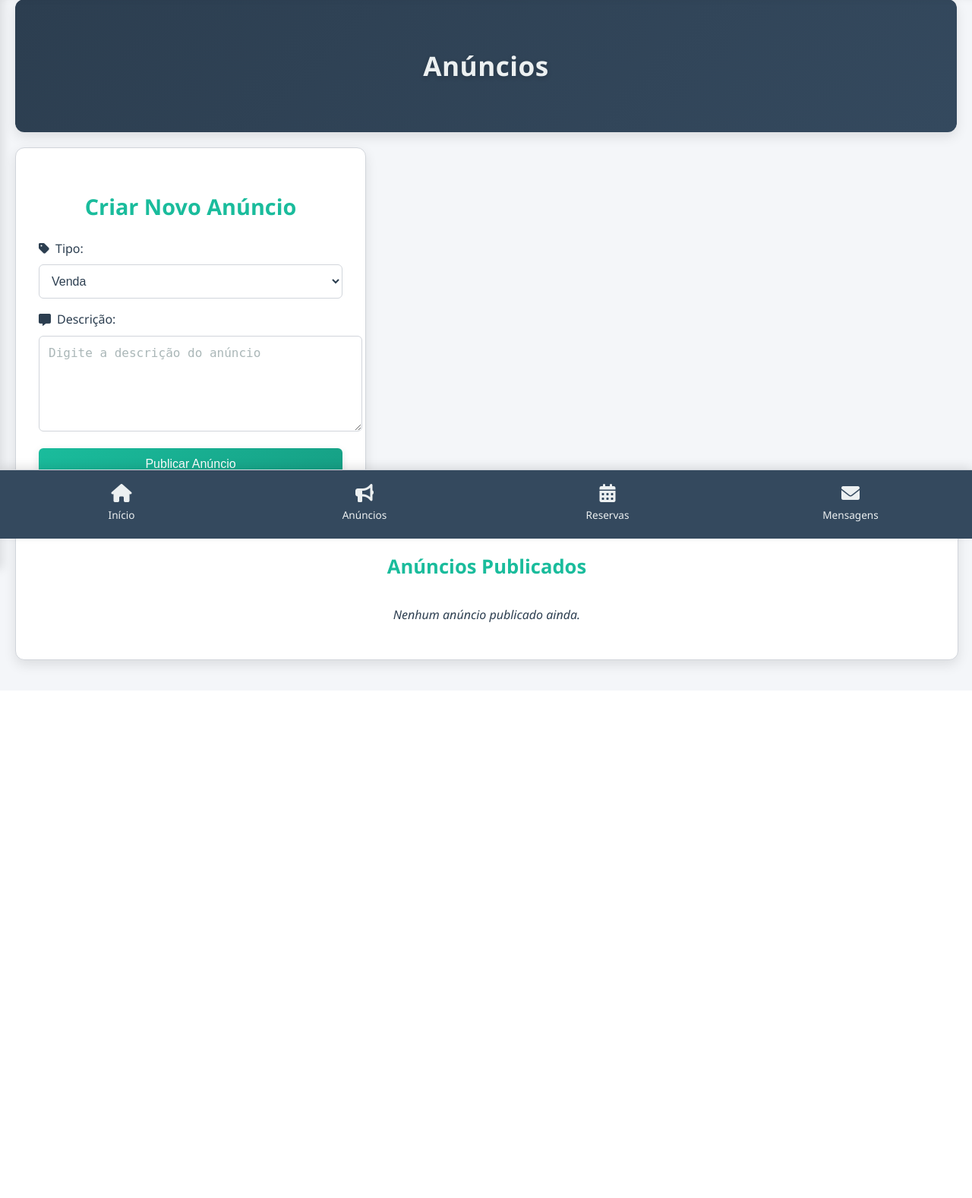
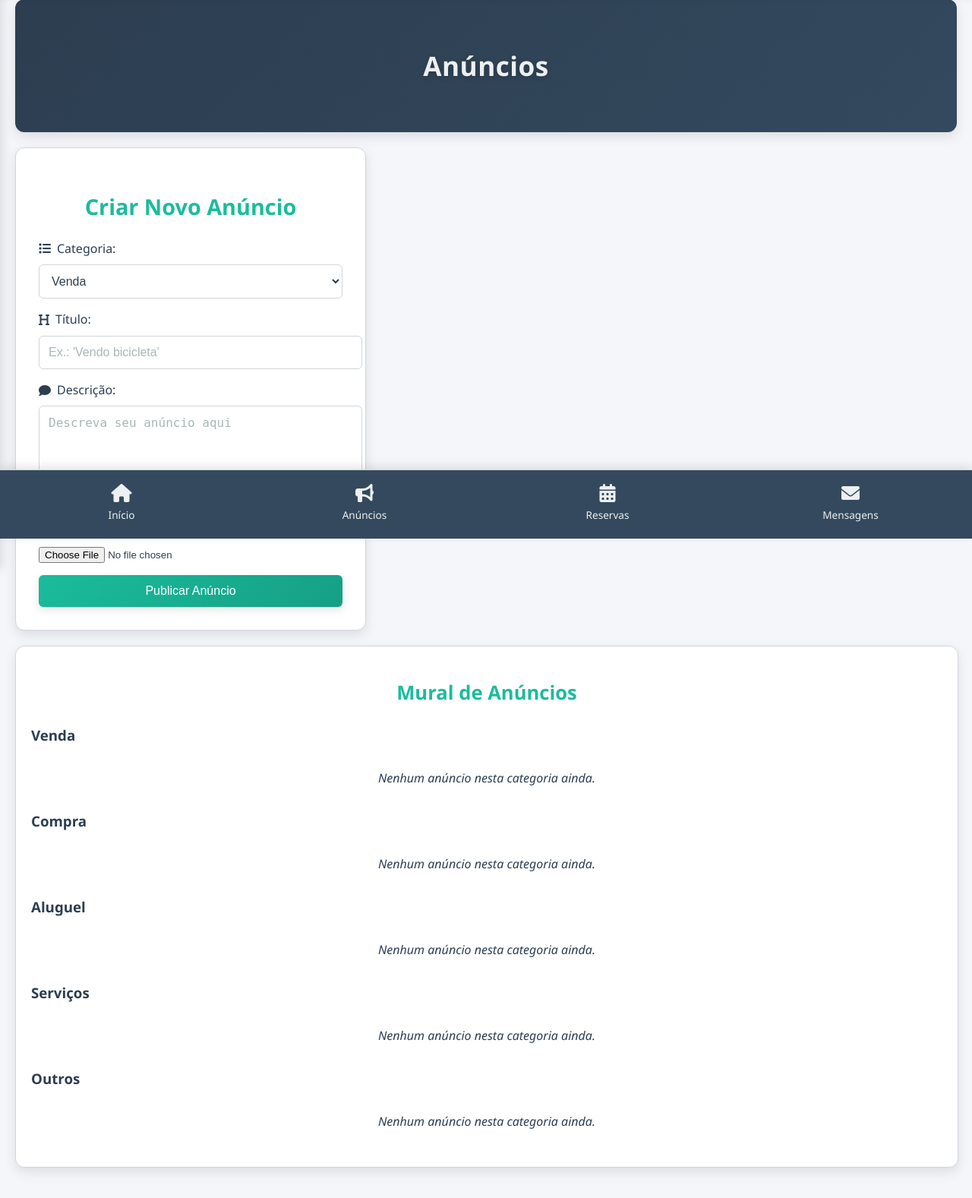
Before and after one commit to Sthsantos/AppCondominio, a Flask app: template templates/anuncios.html in a window 1280 px wide. Shown: the part 91-1668 px from the top of the page at 76% size. Before the commit the page ends 977 px from the top, so only its background shows below. Run offline with Flask 3, Linux system fonts and the light colour scheme; the template is opened without the code that fills it, so the values that code supplies are empty.

Commit message:
Update anuncios.html

```diff
--- a/templates/anuncios.html
+++ b/templates/anuncios.html
@@ -7,6 +7,47 @@
     <link rel="stylesheet" href="{{ url_for('static', filename='style.css') }}">
     <link rel="stylesheet" href="https://cdnjs.cloudflare.com/ajax/libs/font-awesome/6.0.0-beta3/css/all.min.css">
     <script>
+        function showDeleteModal(anuncioId) {
+            const modal = document.getElementById('delete-modal');
+            const form = document.getElementById('delete-form-' + anuncioId);
+            modal.style.display = 'flex';
+            document.getElementById('confirm-delete-btn').onclick = function() {
+                form.submit();
+            };
+        }
+
+        function hideDeleteModal() {
+            document.getElementById('delete-modal').style.display = 'none';
+        }
+
+        function showImageModal(anuncioId) {
+            const modal = document.getElementById('image-modal');
+            const img = document.getElementById('modal-image');
+            const details = document.getElementById('modal-details');
+            const anuncio = document.querySelector(`[data-anuncio-id="${anuncioId}"]`);
+
+            const imgSrc = anuncio.querySelector('.anuncio-imagem').src;
+            const usuario = anuncio.querySelector('.usuario-nome').textContent;
+            const tipo = anuncio.querySelector('.anuncio-tipo').textContent;
+            const titulo = anuncio.querySelector('.anuncio-titulo').textContent;
+            const descricao = anuncio.querySelector('.anuncio-descricao').textContent;
+            const data = anuncio.querySelector('.anuncio-data').textContent;
+
+            img.src = imgSrc;
+            details.innerHTML = `
+                <strong>Usuário:</strong> ${usuario}<br>
+                <strong>Tipo:</strong> ${tipo}<br>
+                <strong>Título:</strong> ${titulo}<br>
+                <strong>Descrição:</strong> ${descricao}<br>
+                <strong>Data:</strong> ${data}
+            `;
+            modal.style.display = 'flex';
+        }
+
+        function hideImageModal() {
+            document.getElementById('image-modal').style.display = 'none';
+        }
+
         function toggleSidebar() {
             const sidebar = document.querySelector('.sidebar');
             sidebar.classList.toggle('open');
@@ -63,19 +104,28 @@
         <div class="content">
             <div class="form-container">
                 <h2>Criar Novo Anúncio</h2>
-                <form method="POST" action="{{ url_for('anuncios') }}">
+                <form method="POST" enctype="multipart/form-data" action="{{ url_for('anuncios') }}">
                     <div class="form-group">
-                        <label for="tipo"><i class="fas fa-tag"></i> Tipo:</label>
+                        <label for="tipo"><i class="fas fa-list"></i> Categoria:</label>
                         <select name="tipo" id="tipo" required>
                             <option value="Venda">Venda</option>
-                            <option value="Troca">Troca</option>
-                            <option value="Doação">Doação</option>
-                            <option value="Serviço">Serviço</option>
+                            <option value="Compra">Compra</option>
+                            <option value="Aluguel">Aluguel</option>
+                            <option value="Serviços">Serviços</option>
+                            <option value="Outros">Outros</option>
                         </select>
                     </div>
                     <div class="form-group">
-                        <label for="descricao"><i class="fas fa-comment-alt"></i> Descrição:</label>
-                        <textarea name="descricao" id="descricao" required placeholder="Digite a descrição do anúncio"></textarea>
+                        <label for="titulo"><i class="fas fa-heading"></i> Título:</label>
+                        <input type="text" name="titulo" id="titulo" required placeholder="Ex.: 'Vendo bicicleta'">
+                    </div>
+                    <div class="form-group">
+                        <label for="descricao"><i class="fas fa-comment"></i> Descrição:</label>
+                        <textarea name="descricao" id="descricao" required placeholder="Descreva seu anúncio aqui"></textarea>
+                    </div>
+                    <div class="form-group">
+                        <label for="imagem"><i class="fas fa-image"></i> Imagem:</label>
+                        <input type="file" name="imagem" id="imagem" accept="image/*">
                     </div>
                     <input type="submit" value="Publicar Anúncio" class="btn-login">
                 </form>
@@ -90,17 +140,27 @@
                 {% endwith %}
             </div>
             <div class="anuncios-list-container">
-                <h2>Anúncios Publicados</h2>
-                {% if anuncios|length > 0 %}
+                <h2>Mural de Anúncios</h2>
+                {% for categoria in ['Venda', 'Compra', 'Aluguel', 'Serviços', 'Outros'] %}
+                    <div class="anuncios-categoria">
+                        <h3>{{ categoria }}</h3>
+                        {% set anuncios_categoria = anuncios | selectattr('tipo', 'equalto', categoria) | list %}
+                        {% if anuncios_categoria|length > 0 %}
                             <ul class="anuncios-list">
-                        {% for anuncio in anuncios %}
-                            <li>
-                                <strong>{{ anuncio['tipo'] }}</strong> - Por: {{ anuncio['usuario_nome'] }} - {{ anuncio['data_criacao'] }}<br>
-                                <p>{{ anuncio['descricao'] }}</p>
+                                {% for anuncio in anuncios_categoria %}
+                                    <li data-anuncio-id="{{ anuncio['id'] }}">
+                                        <span class="usuario-nome">{{ anuncio['usuario_nome'] }}</span><br>
+                                        <strong>Tipo:</strong> <span class="anuncio-tipo">{{ anuncio['tipo'] }}</span><br>
+                                        <strong>Título:</strong> <span class="anuncio-titulo">{{ anuncio['titulo'] }}</span><br>
+                                        <strong>Descrição:</strong> <span class="anuncio-descricao">{{ anuncio['descricao'] }}</span><br>
+                                        {% if anuncio['imagem'] %}
+                                            <img src="{{ url_for('static', filename='uploads/' + anuncio['imagem']) }}" alt="Imagem do Anúncio" class="anuncio-imagem" onclick="showImageModal({{ anuncio['id'] }})">
+                                        {% endif %}
+                                        <strong>Data:</strong> <span class="anuncio-data">{{ anuncio['data_criacao']|strftime('%d/%m/%Y %H:%M') }}</span><br>
                                         {% if anuncio['usuario_id'] == session['user_id'] %}
-                                    <form method="POST" action="{{ url_for('anuncios') }}" style="display: inline;">
+                                            <form method="POST" action="{{ url_for('anuncios') }}" style="display: inline;" id="delete-form-{{ anuncio['id'] }}">
                                                 <input type="hidden" name="delete_anuncio_id" value="{{ anuncio['id'] }}">
-                                        <button type="submit" class="btn-delete" onclick="return confirm('Tem certeza que deseja excluir este anúncio?');">
+                                                <button type="button" class="btn-delete" onclick="showDeleteModal({{ anuncio['id'] }})">
                                                     <i class="fas fa-trash"></i> Excluir
                                                 </button>
                                             </form>
@@ -109,8 +169,31 @@
                                 {% endfor %}
                             </ul>
                         {% else %}
-                    <p class="no-data">Nenhum anúncio publicado ainda.</p>
+                            <p class="no-data">Nenhum anúncio nesta categoria ainda.</p>
                         {% endif %}
+                    </div>
+                {% endfor %}
+            </div>
+        </div>
+
+        <!-- Modal de Confirmação de Exclusão -->
+        <div id="delete-modal" class="modal" style="display: none;">
+            <div class="modal-content">
+                <h3>Confirmar Exclusão</h3>
+                <p>Tem certeza que deseja excluir este anúncio?</p>
+                <div class="modal-actions">
+                    <button id="confirm-delete-btn" class="confirm-delete">Sim, Excluir</button>
+                    <button onclick="hideDeleteModal()" class="cancel-modal">Não</button>
+                </div>
+            </div>
+        </div>
+
+        <!-- Modal de Visualização de Imagem -->
+        <div id="image-modal" class="modal" style="display: none;">
+            <div class="modal-content image-modal-content">
+                <img id="modal-image" src="" alt="Imagem Ampliada" class="modal-image">
+                <div id="modal-details" class="modal-details"></div>
+                <button onclick="hideImageModal()" class="cancel-modal">Fechar</button>
             </div>
         </div>
     </main>
```
Lines whose indentation alone changed are shown as unchanged.
